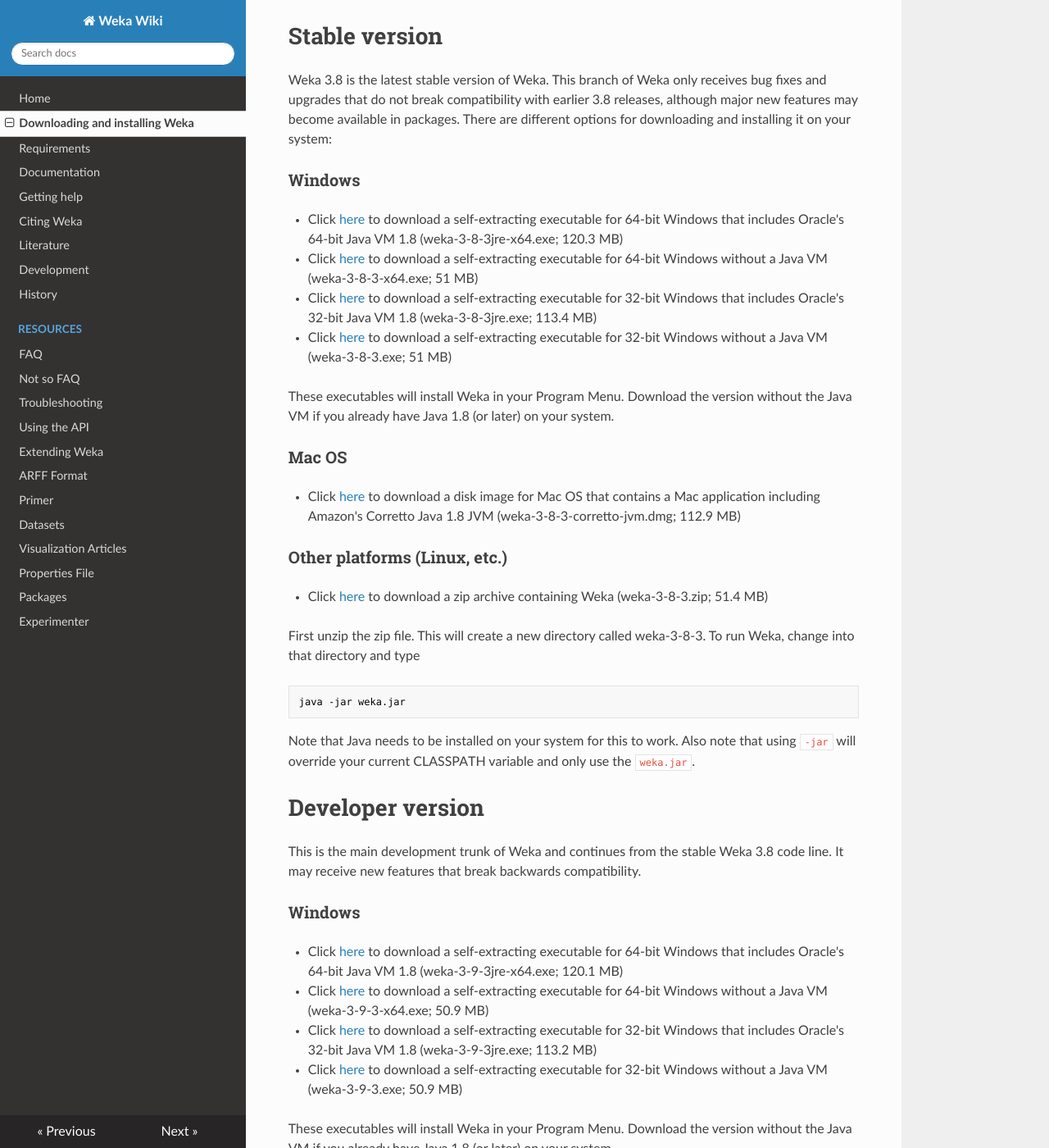
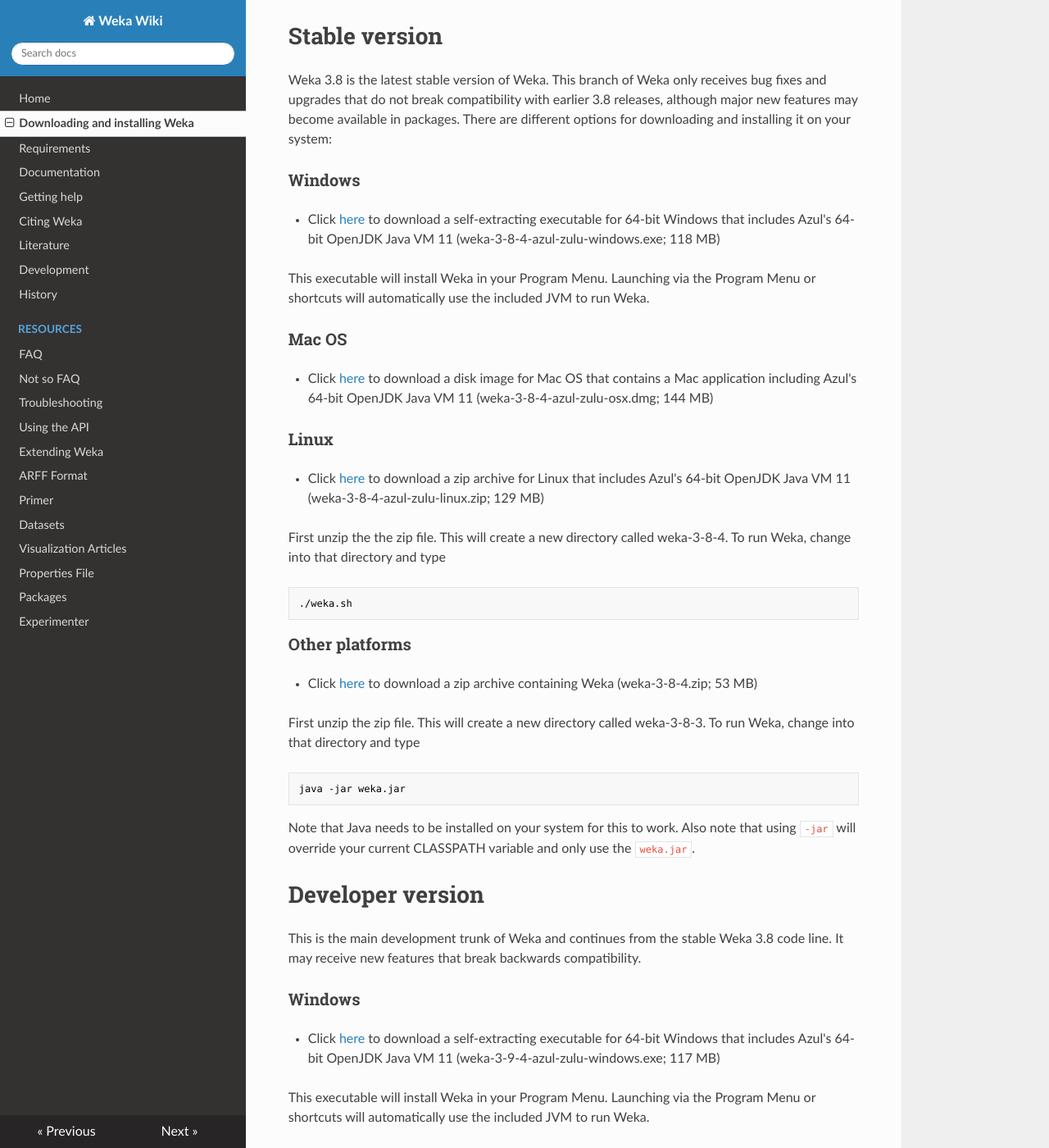
Before and after one commit to Waikato/weka-wiki, an MkDocs documentation site: the page built from docs/downloading_weka.md, in a window 1280 px wide and 1400 px high, scrolled down 543 px. Shown: the whole window at 82% size. Built offline with MkDocs 1.6.1, drawn with Linux system fonts in a browser that asks for light colours; nearby versions of some CDN libraries; some of the changed text lies outside the part shown.

Commit message:
Updated for the 3.8.4 and 3.9.4 releases.

````diff
--- a/docs/downloading_weka.md
+++ b/docs/downloading_weka.md
@@ -34,40 +34,39 @@
 ### Windows
 
 * Click
-[here](https://prdownloads.sourceforge.net/weka/weka-3-8-3jre-x64.exe)
+[here](https://prdownloads.sourceforge.net/weka/weka-3-8-4-azul-zulu-windows.exe)
 to download a self-extracting executable for 64-bit Windows that
-includes Oracle's 64-bit Java VM 1.8 (weka-3-8-3jre-x64.exe; 120.3 MB)
+includes Azul's 64-bit OpenJDK Java VM 11 (weka-3-8-4-azul-zulu-windows.exe; 118 MB)
 
-* Click
-[here](https://prdownloads.sourceforge.net/weka/weka-3-8-3-x64.exe) to
-download a self-extracting executable for 64-bit Windows without a
-Java VM (weka-3-8-3-x64.exe; 51 MB)
-
-* Click
-[here](https://prdownloads.sourceforge.net/weka/weka-3-8-3jre.exe) to
-download a self-extracting executable for 32-bit Windows that includes
-Oracle's 32-bit Java VM 1.8 (weka-3-8-3jre.exe; 113.4 MB)
-
-* Click [here](https://prdownloads.sourceforge.net/weka/weka-3-8-3.exe)
-to download a self-extracting executable for 32-bit Windows without a
-Java VM (weka-3-8-3.exe; 51 MB)
-
-These executables will install Weka in your Program Menu.
-Download the version without the Java VM if you already have Java 1.8 (or
-later) on your system.
+This executable will install Weka in your Program Menu. Launching via the Program
+Menu or shortcuts will automatically use the included JVM to run Weka.
 
 ### Mac OS
 
 * Click
-[here](https://prdownloads.sourceforge.net/weka/weka-3-8-3-corretto-jvm.dmg)
+[here](https://prdownloads.sourceforge.net/weka/weka-3-8-4-azul-zulu-osx.dmg)
 to download a disk image for Mac OS that contains a
-Mac application including Amazon's Corretto Java 1.8
-JVM (weka-3-8-3-corretto-jvm.dmg; 112.9 MB)
+Mac application including Azul's 64-bit OpenJDK Java VM 11
+(weka-3-8-4-azul-zulu-osx.dmg; 144 MB)
 
-### Other platforms (Linux, etc.)
+### Linux
 
-* Click [here](https://prdownloads.sourceforge.net/weka/weka-3-8-3.zip)
- to download a zip archive containing Weka (weka-3-8-3.zip; 51.4 MB)
+* Click
+[here](https://prdownloads.sourceforge.net/weka/weka-3-8-4-azul-zulu-linux.zip)
+to download a zip archive for Linux that includes Azul's 64-bit OpenJDK Java VM 11
+(weka-3-8-4-azul-zulu-linux.zip; 129 MB)
+
+First unzip the the zip file. This will create a new directory called
+weka-3-8-4. To run Weka, change into that directory and type
+
+``` bash
+./weka.sh
+```
+
+### Other platforms
+
+* Click [here](https://prdownloads.sourceforge.net/weka/weka-3-8-4.zip)
+ to download a zip archive containing Weka (weka-3-8-4.zip; 53 MB)
 
 First unzip the zip file. This will create a new directory called
 weka-3-8-3. To run Weka, change into that directory and type
@@ -88,43 +87,42 @@
 ### Windows
 
 * Click
-[here](https://prdownloads.sourceforge.net/weka/weka-3-9-3jre-x64.exe)
+[here](https://prdownloads.sourceforge.net/weka/weka-3-9-4-azul-zulu-windows.exe)
 to download a self-extracting executable for 64-bit Windows that
-includes Oracle's 64-bit Java VM 1.8 (weka-3-9-3jre-x64.exe; 120.1 MB)
+includes Azul's 64-bit OpenJDK Java VM 11 (weka-3-9-4-azul-zulu-windows.exe; 117 MB)
 
-* Click
-[here](https://prdownloads.sourceforge.net/weka/weka-3-9-3-x64.exe) to
-download a self-extracting executable for 64-bit Windows without a
-Java VM (weka-3-9-3-x64.exe; 50.9 MB)
-
-* Click
-[here](https://prdownloads.sourceforge.net/weka/weka-3-9-3jre.exe) to
-download a self-extracting executable for 32-bit Windows that includes
-Oracle's 32-bit Java VM 1.8 (weka-3-9-3jre.exe; 113.2 MB)
-
-* Click [here](https://prdownloads.sourceforge.net/weka/weka-3-9-3.exe)
-to download a self-extracting executable for 32-bit Windows without a
-Java VM (weka-3-9-3.exe; 50.9 MB)
-
-These executables will install Weka in your Program Menu.
-Download the version without the Java VM if you already have Java 1.8 (or
-later) on your system.
+This executable will install Weka in your Program Menu. Launching via the Program
+Menu or shortcuts will automatically use the included JVM to run Weka.
 
 ### Mac OS
 
 * Click
-[here](https://prdownloads.sourceforge.net/weka/weka-3-9-3-corretto-jvm.dmg)
+[here](https://prdownloads.sourceforge.net/weka/weka-3-9-4-azul-zulu-osx.dmg)
 to download a disk image for Mac OS that contains a
-Mac application including Amazon's Corretto Java 1.8
-JVM (weka-3-9-3-corretto-jvm.dmg; 142.1 MB)
+Mac application including Azul's 64-bit OpenJDK Java VM 11
+JVM (weka-3-9-4-azul-zulu-osx.dmg; 143 MB)
 
-### Other platforms (Linux, etc.)
+### Linux
 
-* Click [here](https://prdownloads.sourceforge.net/weka/weka-3-9-3.zip)
- to download a zip archive containing Weka (weka-3-9-3.zip; 51.3 MB)
+* Click
+[here](https://prdownloads.sourceforge.net/weka/weka-3-9-4-azul-zulu-linux.zip)
+to download a zip archive for Linux that includes Azul's 64-bit OpenJDK Java VM 11
+(weka-3-9-4-azul-zulu-linux.zip; 128 MB)
+
+First unzip the the zip file. This will create a new directory called
+weka-3-9-4. To run Weka, change into that directory and type
+
+``` bash
+./weka.sh
+```
+
+### Other platforms
+
+* Click [here](https://prdownloads.sourceforge.net/weka/weka-3-9-4.zip)
+ to download a zip archive containing Weka (weka-3-9-4.zip; 52 MB)
 
 First unzip the zip file. This will create a new directory called
-weka-3-9-3. To run Weka, change into that directory and type
+weka-3-9-4. To run Weka, change into that directory and type
 
 ``` bash
 java -jar weka.jar
````
Also changed, not shown: docs/history.md (+1 -0 lines).
